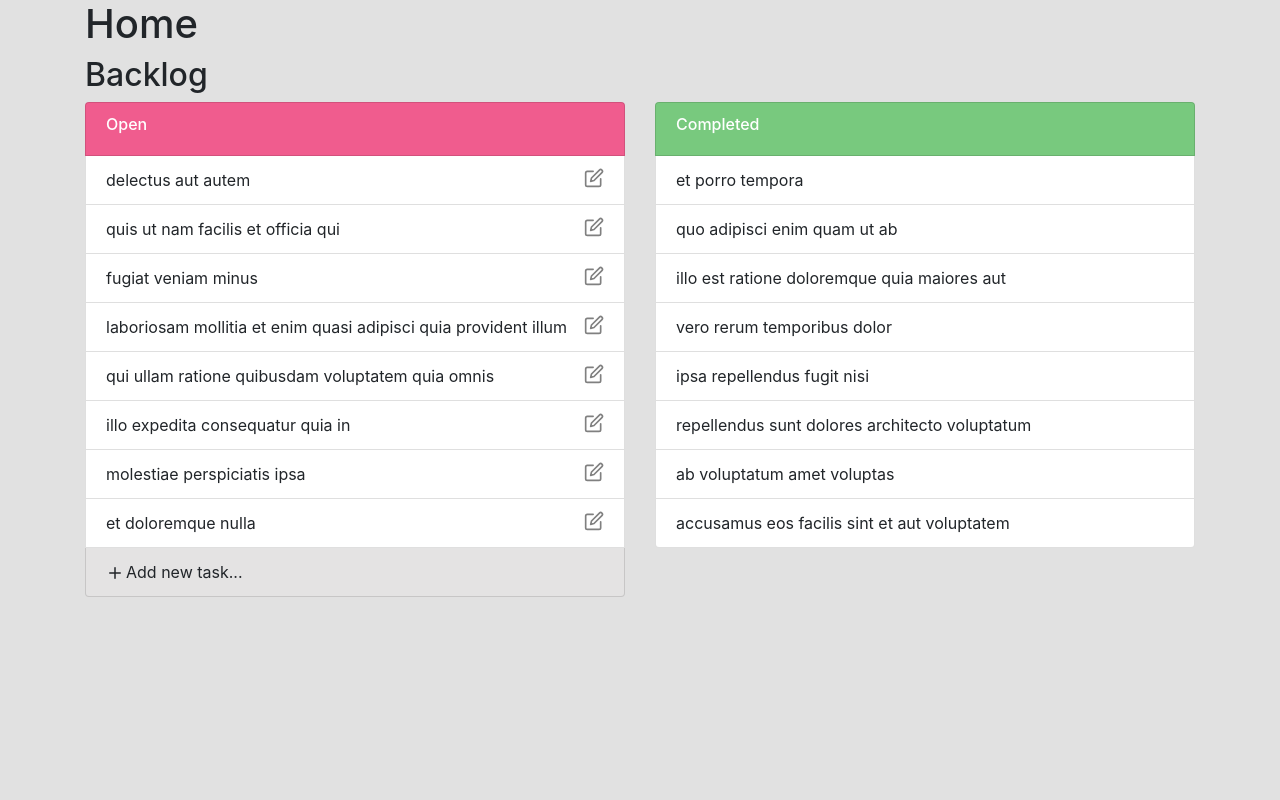
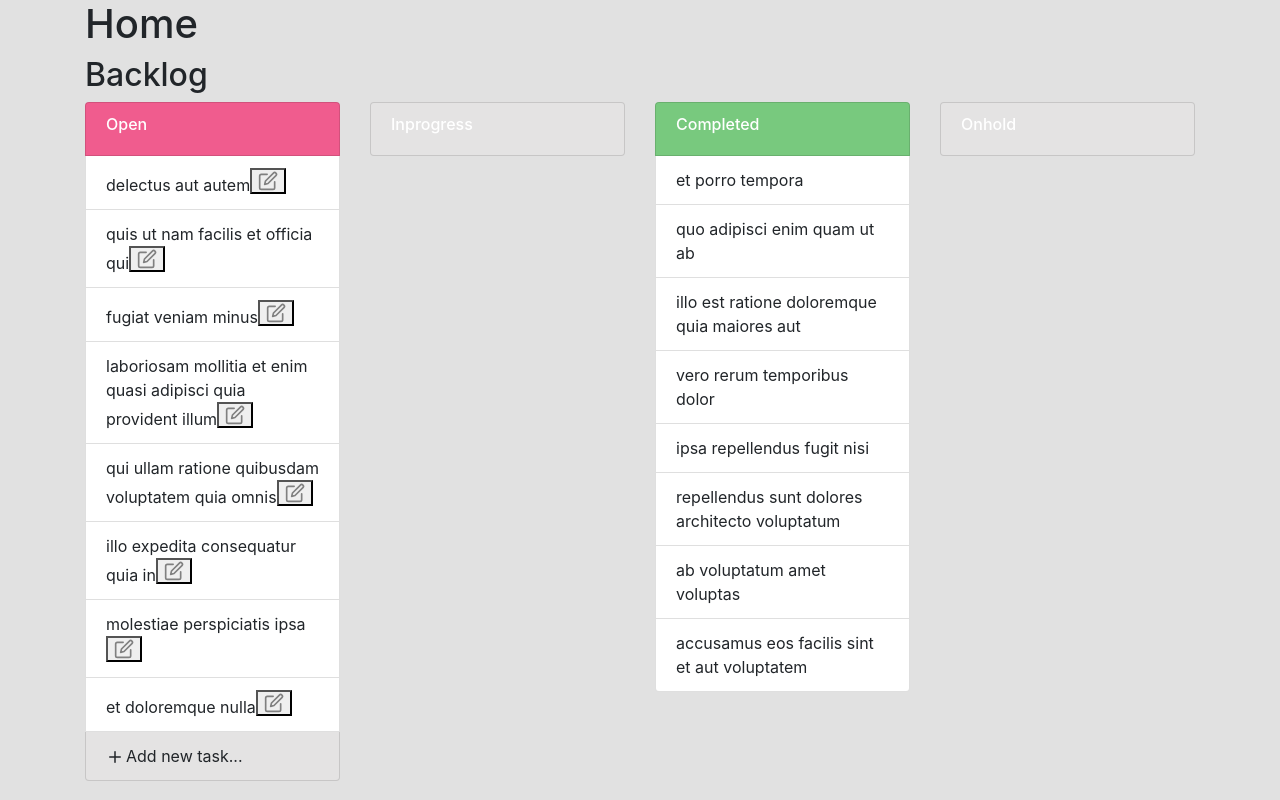
Before and after one commit to danitas/dashboard-react, a React (Create React App) app: page / in a window 1280 px wide. Built offline with nearby package versions, Linux system fonts and the light colour scheme.

Commit message:
show the task

```diff
--- a/src/components/AddNewTaskForm.jsx
+++ b/src/components/AddNewTaskForm.jsx
@@ -1,11 +1,11 @@
-import React, { useState } from 'react';
+import React, { useState, useEffect } from 'react';
 import PropTypes from 'prop-types';
 import {XSquare} from 'react-feather';
 
 const AddNewTaskForm = ({ showForm, addNewTask, title, description }) => {
     const iniInputsValue = {
         title: title,
-        description: description
+        description: description || title
     };
     const [inputGroup, changeInputValue] = useState(iniInputsValue);
     const onSubmit = event => {
@@ -13,6 +13,10 @@ const AddNewTaskForm = ({ showForm, addNewTask, title, description }) => {
         addNewTask(inputGroup);
         showForm(false);
     };
+
+    useEffect(()=>{
+        changeInputValue(iniInputsValue);
+    }, [title]);
 
     return (
         <form onSubmit={onSubmit}>
--- a/src/components/Board.js
+++ b/src/components/Board.js
@@ -5,7 +5,9 @@ import TaskColumn from './TaskColumn';
 const Board = ({ task, ...rest }) => {
     const sortedItems = {
         open: [],
-        completed: []
+        inprogress: [],
+        completed: [],
+        onhold: []
     };
 
     data.map(item => {
--- /dev/null
+++ b/src/components/InProgress.jsx
@@ -0,0 +1,5 @@
+import React from 'react';
+
+const InProgress = ({ }) => {
+
+}
--- a/src/components/TaskColumn.jsx
+++ b/src/components/TaskColumn.jsx
@@ -6,6 +6,7 @@ import { Modal } from "../parts";
 
 const TaskColumn = ({ items, title, ...rest }) => {
     const [show, showForm] = useState(false);
+    const [selectedItem, setItem] = useState({});
     return (
         <div className="development col-sm">
             <ul className={`list-group ${title === "completed" ? "completed" : "open"}`}>
@@ -16,7 +17,21 @@ const TaskColumn = ({ items, title, ...rest }) => {
                 {items.map(item => (
                     <li key={item.id} className="list-group-item">
                         { item.title}
-                        {title === "open" && <Edit size='20' color="grey" className="float-right"/>}
+                        {title === "open" &&
+                        (
+                            <button
+                                type="button"
+                                onClick={
+                                    () => {
+                                        setItem(item);
+                                        showForm(!show);
+                                    }
+                                }
+                            >
+                                <Edit size='20' color="grey" className="float-right"/>
+                            </button>
+                        )}
+
                     </li>
                     ))
                 }
@@ -32,7 +47,7 @@ const TaskColumn = ({ items, title, ...rest }) => {
             </ul>
             <Modal modalState={show} handleState={showForm}>
                 <div className="contained-modal-title-vcenter">
-                    <AddNewTaskForm showForm={showForm} {...rest} />
+                    <AddNewTaskForm showForm={showForm} title={selectedItem.title}  {...rest} />
                 </div>
             </Modal>
         </div>
```
